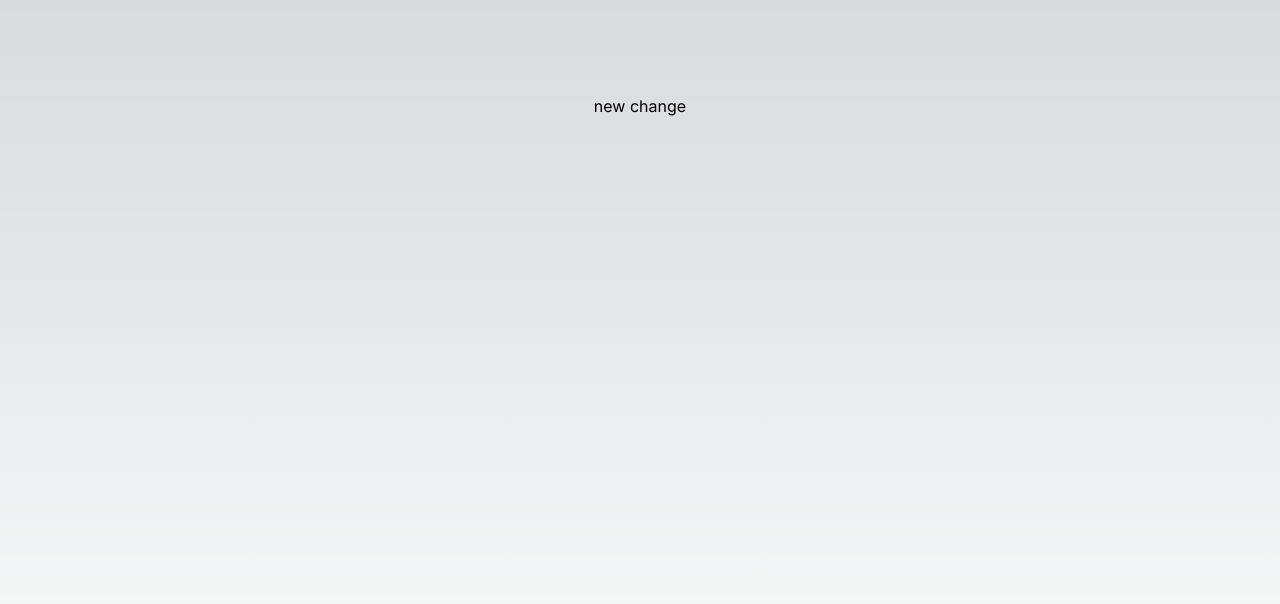
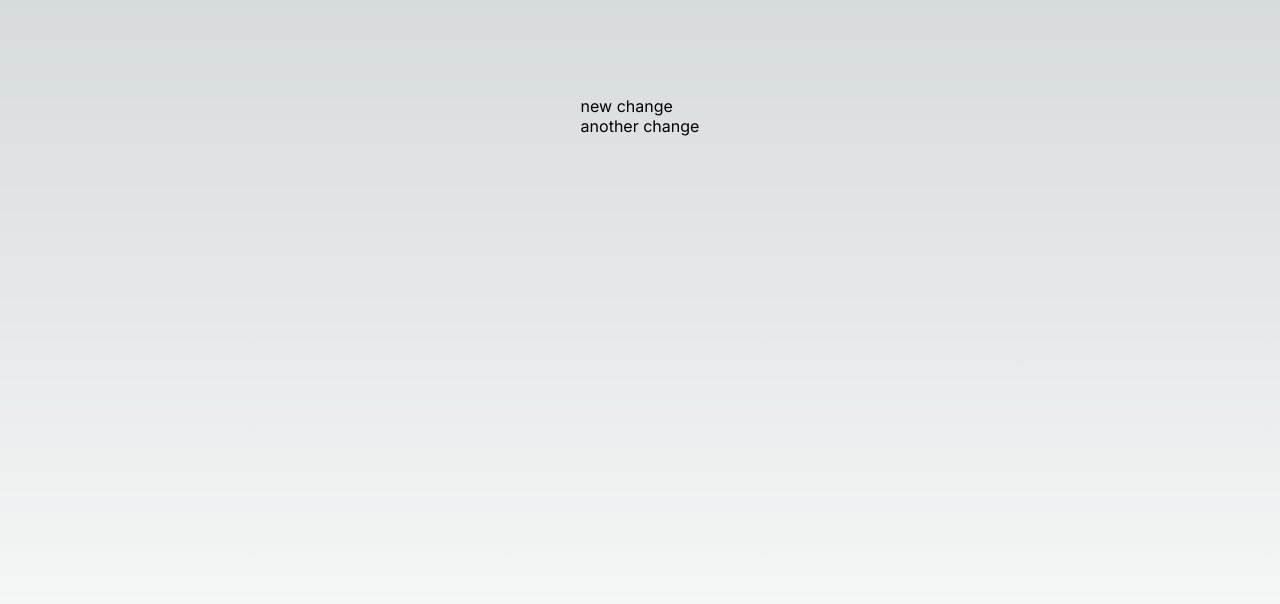
Before and after one commit to MCMissana/revert-shenanigans, a Next.js app: page / in a window 1280 px wide. Shown: the top 604 px of the page. Built offline with nearby package versions, Linux system fonts and the light colour scheme.

Commit message:
another change

```diff
--- a/app/page.js
+++ b/app/page.js
@@ -4,7 +4,10 @@ import styles from "./page.module.css";
 export default function Home() {
   return (
     <main className={styles.main}>
-     <p>new change</p>
+      <div>
+        <p>new change</p>
+        <p>another change</p>
+      </div>
     </main>
   );
 }
```
